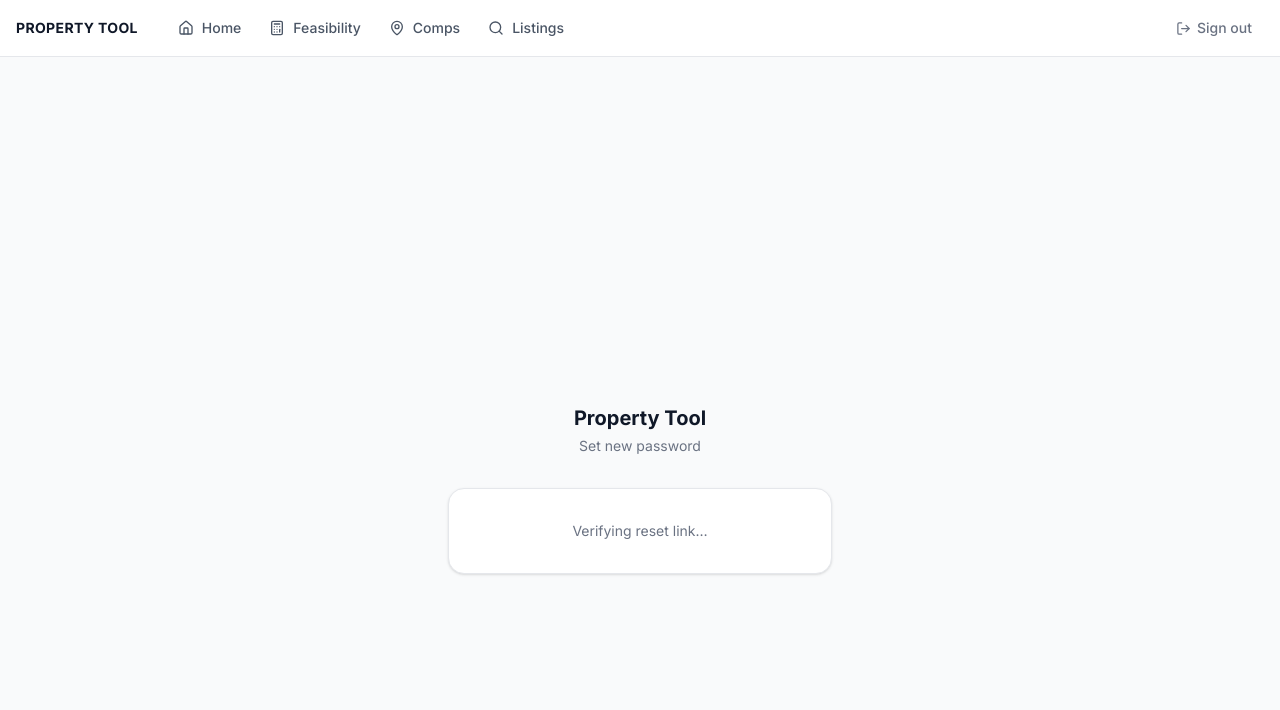
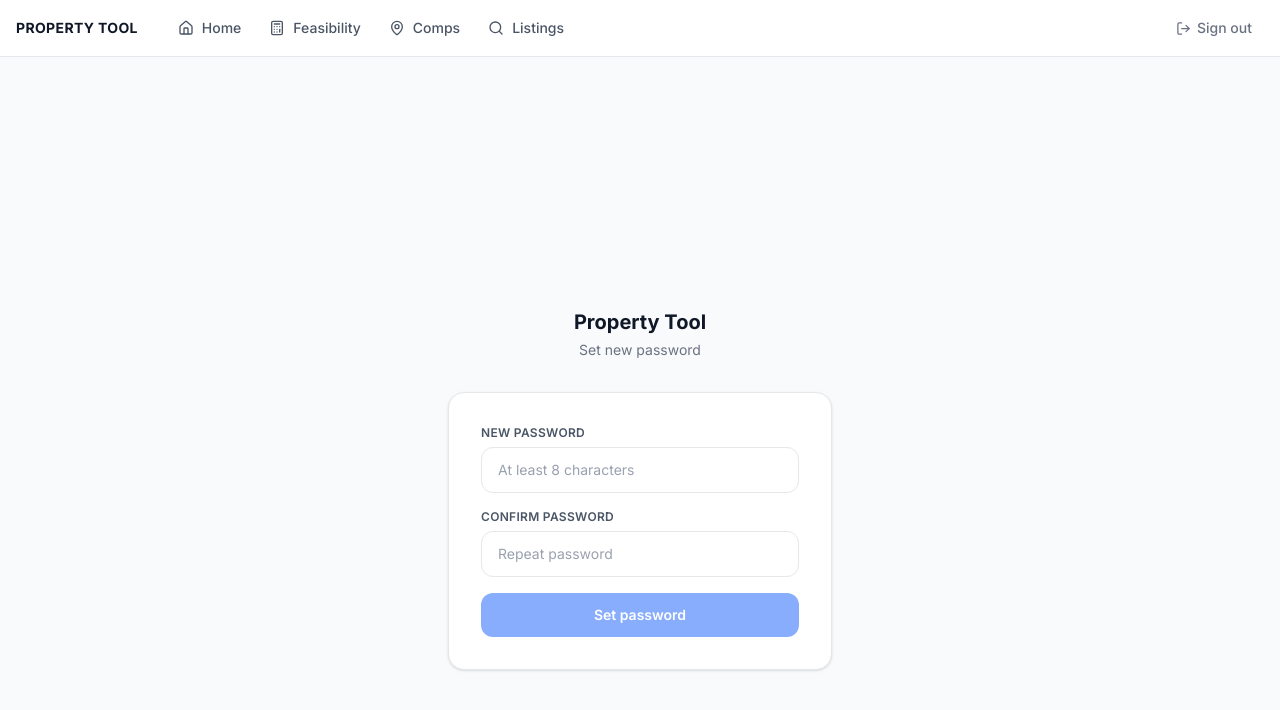
Before and after one commit to Andrew12597/property-tool, a Next.js app: page /auth/reset in a window 1280 px wide. Shown: the top 710 px of the page. Built offline with nearby package versions, Linux system fonts and the light colour scheme; no server answers.

Commit message:
Fix password reset flow - route through callback to establish session first

```diff
--- a/src/app/auth/callback/route.ts
+++ b/src/app/auth/callback/route.ts
@@ -4,11 +4,12 @@ import { NextRequest, NextResponse } from 'next/server'
 export async function GET(request: NextRequest) {
   const { searchParams, origin } = new URL(request.url)
   const code = searchParams.get('code')
+  const next = searchParams.get('next') ?? '/'
 
   if (code) {
     const supabase = await createClient()
     await supabase.auth.exchangeCodeForSession(code)
   }
 
-  return NextResponse.redirect(`${origin}/`)
+  return NextResponse.redirect(`${origin}${next}`)
 }
--- a/src/app/auth/reset/page.tsx
+++ b/src/app/auth/reset/page.tsx
@@ -1,5 +1,5 @@
 'use client'
-import { useState, useEffect } from 'react'
+import { useState } from 'react'
 import { createClient } from '@/lib/supabase/client'
 import { useRouter } from 'next/navigation'
 
@@ -9,15 +9,6 @@ export default function ResetPasswordPage() {
   const [confirm, setConfirm] = useState('')
   const [loading, setLoading] = useState(false)
   const [error, setError] = useState<string | null>(null)
-  const [ready, setReady] = useState(false)
-
-  useEffect(() => {
-    // Supabase sets the session from the URL hash automatically
-    const supabase = createClient()
-    supabase.auth.onAuthStateChange((event) => {
-      if (event === 'PASSWORD_RECOVERY') setReady(true)
-    })
-  }, [])
 
   const handleReset = async (e: React.FormEvent) => {
     e.preventDefault()
@@ -46,9 +37,6 @@ export default function ResetPasswordPage() {
         </div>
 
         <div className="bg-white border border-gray-200 rounded-2xl p-8 shadow-sm">
-          {!ready ? (
-            <p className="text-sm text-gray-500 text-center">Verifying reset link…</p>
-          ) : (
           <form onSubmit={handleReset} className="space-y-4">
             <div>
               <label className="block text-xs font-semibold text-gray-600 mb-1.5 uppercase tracking-wide">New password</label>
@@ -87,7 +75,6 @@ export default function ResetPasswordPage() {
               {loading ? 'Saving…' : 'Set password'}
             </button>
           </form>
-          )}
         </div>
       </div>
     </div>
--- a/src/app/login/page.tsx
+++ b/src/app/login/page.tsx
@@ -65,7 +65,7 @@ export default function LoginPage() {
 
     const { error } = await supabase.auth.resetPasswordForEmail(
       email.trim().toLowerCase(),
-      { redirectTo: `${window.location.origin}/auth/reset` }
+      { redirectTo: `${window.location.origin}/auth/callback?next=/auth/reset` }
     )
 
     if (error) {
```
Lines whose indentation alone changed are shown as unchanged.
